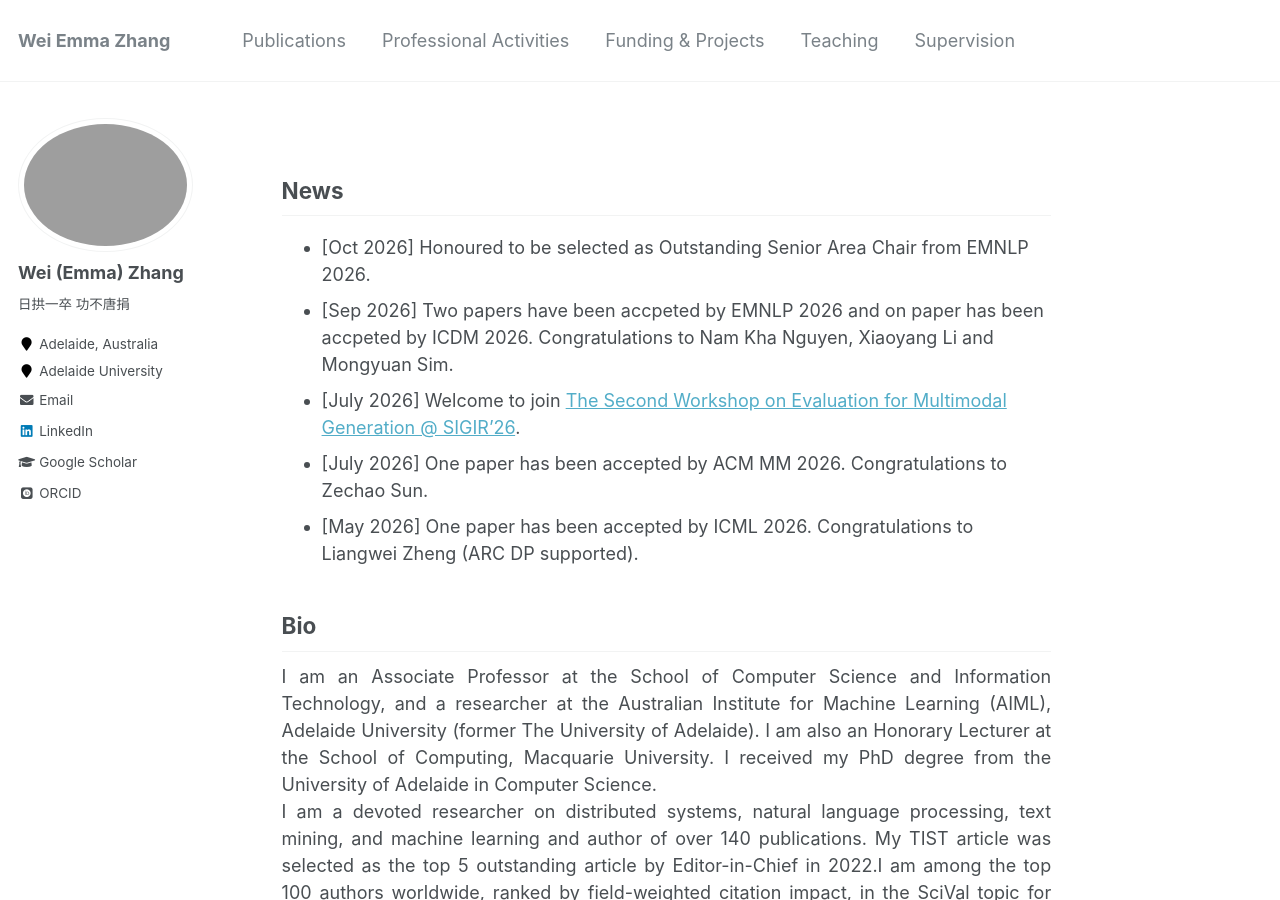
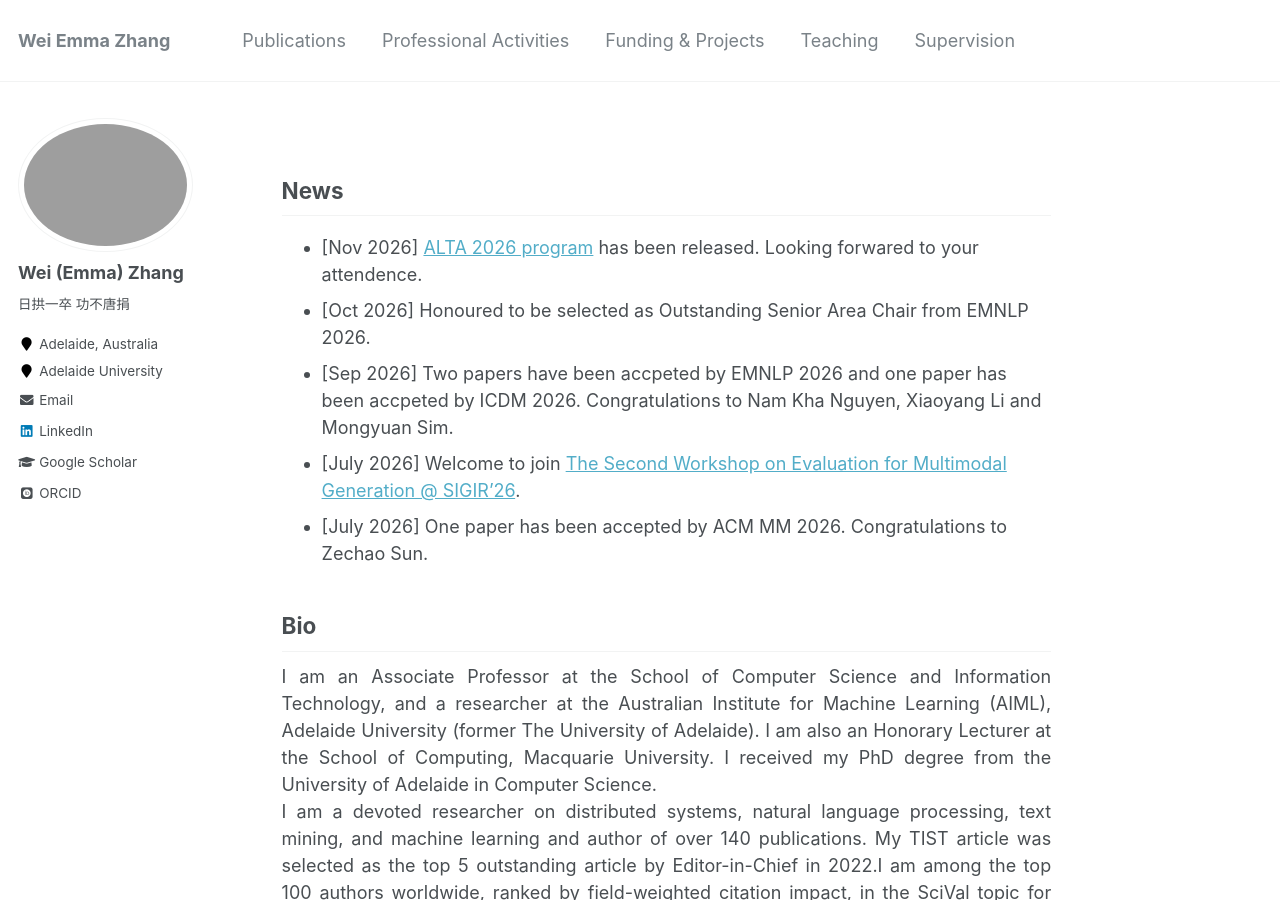
Before and after one commit to weiezhang/weiezhang.github.io, a Jekyll site: the page built from _pages/about.md, in a window 1280 px wide and 900 px high. Built offline with Jekyll 4.4.1, drawn with Linux system fonts in a browser that asks for light colours; some web fonts are replaced.

Commit message:
Update about.md

```diff
--- a/_pages/about.md
+++ b/_pages/about.md
@@ -9,12 +9,13 @@ redirect_from:
 ---
 
 ## News
+* [Nov 2026] [ALTA 2026 program](https://alta2026.alta.asn.au/program/full) has been released. Looking forwared to your attendence.
 * [Oct 2026] Honoured to be selected as Outstanding Senior Area Chair from EMNLP 2026.
-* [Sep 2026] Two papers have been accpeted by EMNLP 2026 and on paper has been accpeted by ICDM 2026.  Congratulations to Nam Kha Nguyen, Xiaoyang Li and Mongyuan Sim.
+* [Sep 2026] Two papers have been accpeted by EMNLP 2026 and one paper has been accpeted by ICDM 2026.  Congratulations to Nam Kha Nguyen, Xiaoyang Li and Mongyuan Sim.
 * [July 2026] Welcome to join [The Second Workshop on Evaluation for Multimodal Generation @ SIGIR'26](https://evalmg.github.io/).
 * [July 2026] One paper has been accepted by ACM MM 2026. Congratulations to Zechao Sun.
-* [May 2026] One paper has been accepted by ICML 2026. Congratulations to Liangwei Zheng (ARC DP supported).
-<!--  [May 2026] One paper has been accepted by IJCAI 2026 (Survey Track). Congratulations to Liangwei Zheng (ARC DP supported).
+<!-- [May 2026] One paper has been accepted by ICML 2026. Congratulations to Liangwei Zheng (ARC DP supported).
+ [May 2026] One paper has been accepted by IJCAI 2026 (Survey Track). Congratulations to Liangwei Zheng (ARC DP supported).
  [Apr 2026] One paper has been accepted by IJCAI 2026 (Special Track on AI and Health). Congratulations to Lishan Yang.
  [Apr 2026] One paper has been accepted by CVPR 2026. Congratulations to Zhifang Zhang (ARC DP supported).
  [Jan 2026 ] Call for papers: [The Second Workshop on Evaluation for Multimodal Generation @ SIGIR'26](https://evalmg.github.io/).
```
